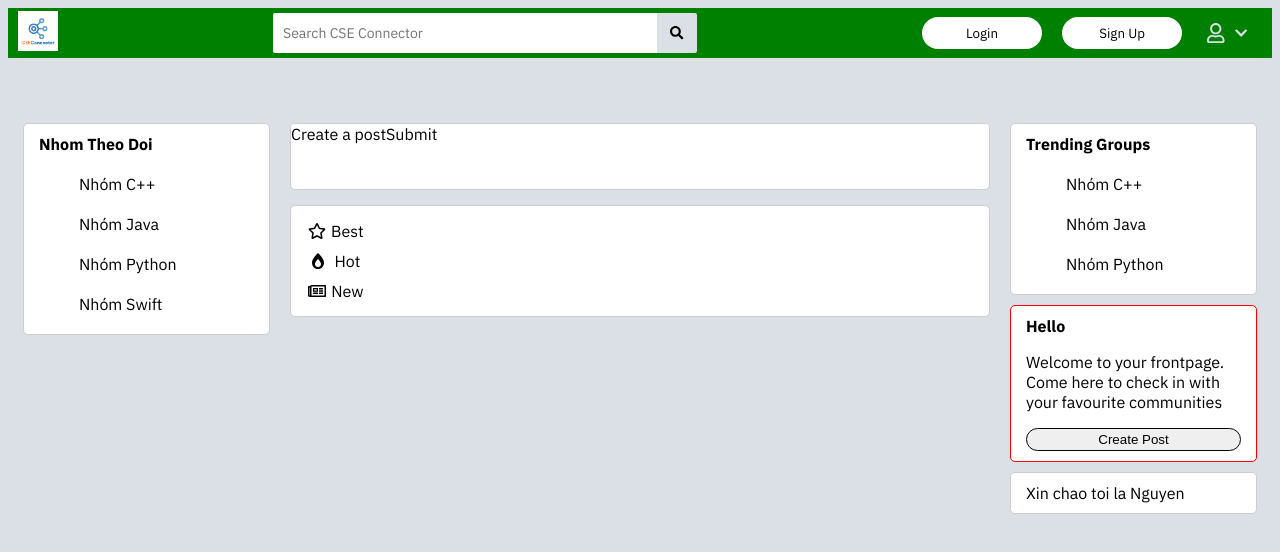
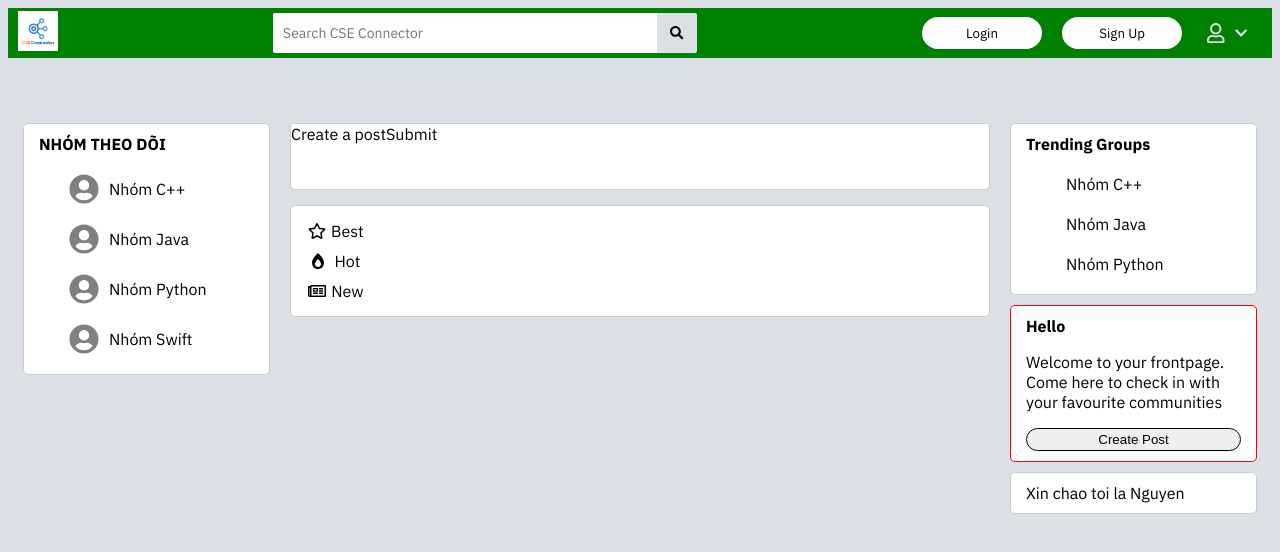
Before and after one commit to anhtu12st/DACNPM-L07, a React (Create React App) app in the folder client/: page / in a window 1280 px wide. Shown: the top 552 px of the page. Built offline with nearby package versions, Linux system fonts and the light colour scheme.

Commit message:
GroupFollowing

```diff
--- a/client/src/Components/GroupFollowing/GroupFollowing.module.sass
+++ b/client/src/Components/GroupFollowing/GroupFollowing.module.sass
@@ -16,5 +16,10 @@
       margin-top: auto
       margin-bottom: auto
 
+    .groupAvatar
+        margin-top: auto
+        margin-button: auto
+        color: grey
+        font-size: 30px
     .groupName
       margin-left: 10px
--- a/client/src/Components/GroupFollowing/index.js
+++ b/client/src/Components/GroupFollowing/index.js
@@ -1,4 +1,6 @@
-import './GroupFollowing.module.sass'
+import { FontAwesomeIcon as I } from '@fortawesome/react-fontawesome';
+import { faUserCircle } from '@fortawesome/free-solid-svg-icons';
+
 import SidePanel from "../SidePanel";
 import style from './GroupFollowing.module.sass'
 
@@ -27,19 +29,20 @@ const GroupFollowing = (props) => {
         }
       ]
 
-  const title = "Nhom Theo Doi"
+    const title = "NHÓM THEO DÕI"
 
-  return (
+    return (
         <SidePanel title={title}>
             <div className={style.listGroup}>
                 {(data.length > 0) && data.map((group) =>
                     <div className={style.group} key={group.id}>
+                        <I icon={faUserCircle} className={style.groupAvatar}/>
                         <div className={style.groupName}>{group.name}</div>
                     </div>
                 )}
             </div>
         </SidePanel>
-  )
+    )
 }
 
 export default GroupFollowing;
```
